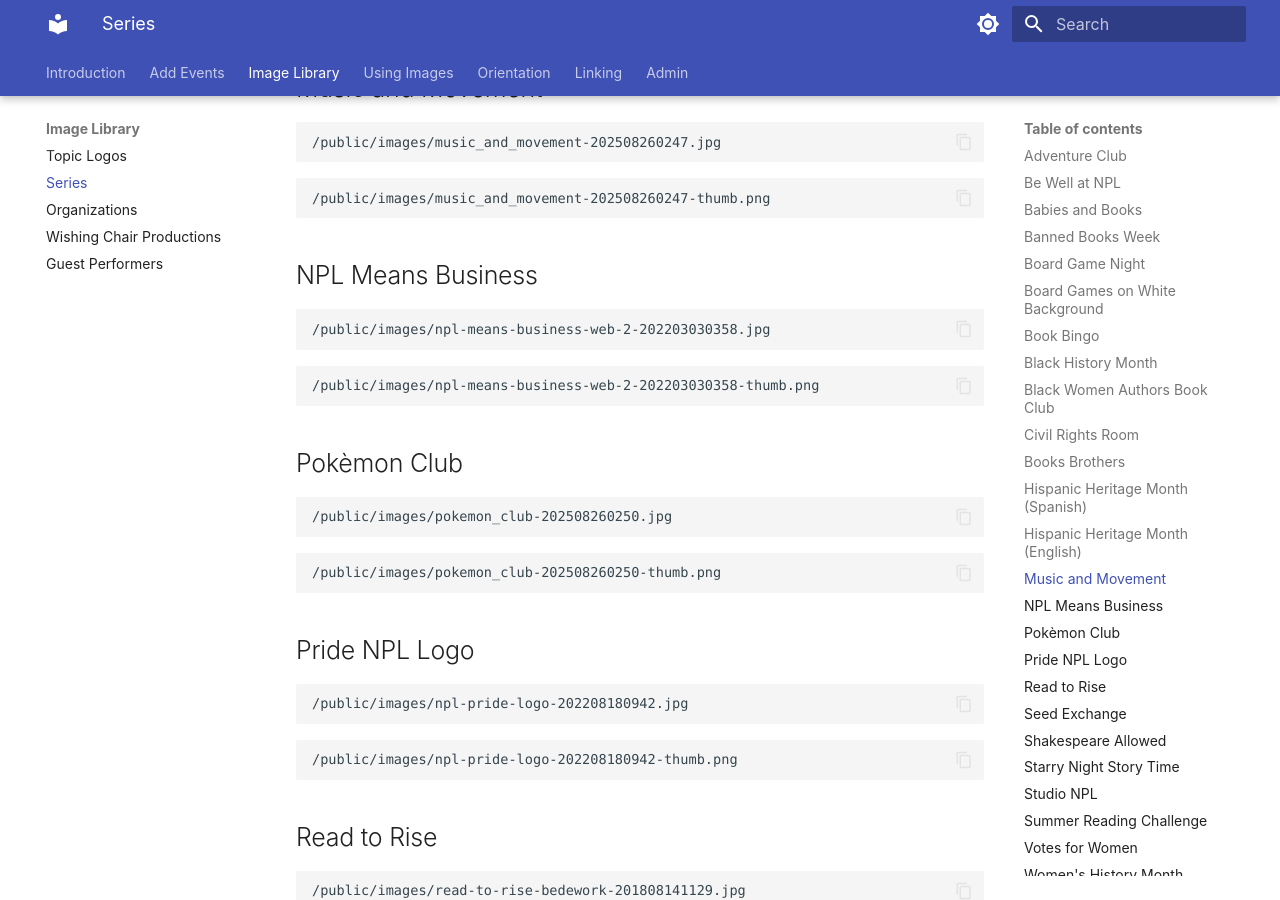
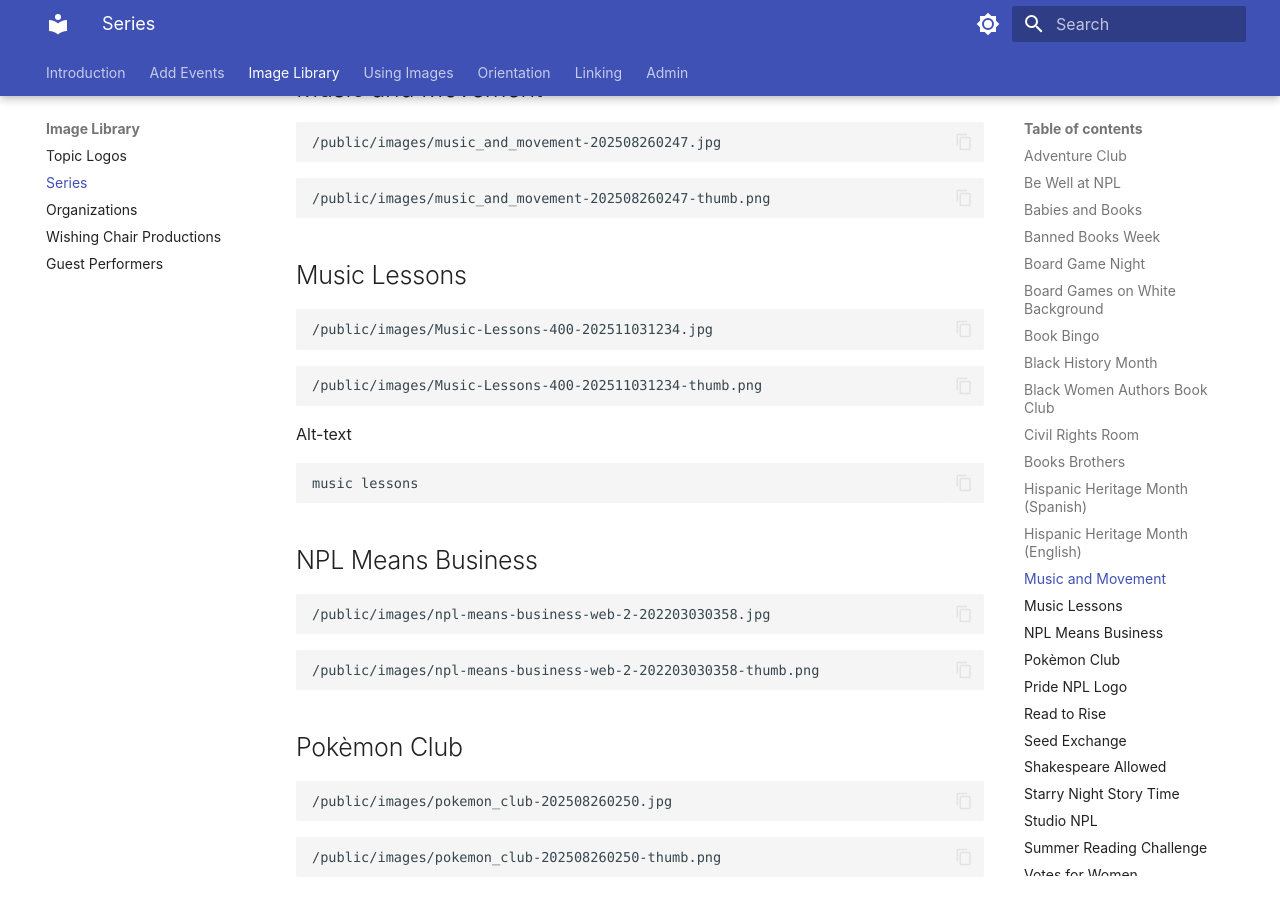
Before and after one commit to Nashville-Public-Library/bedework-docs, an MkDocs documentation site: the page built from docs/image-library/series-logos.md, in a window 1280 px wide and 900 px high, scrolled down 2629 px. Built offline with MkDocs 1.6.1 and Material for MkDocs 9.7.7, drawn with Linux system fonts in a browser that asks for light colours.

Commit message:
add music lessons pic to image library

````diff
--- a/docs/image-library/series-logos.md
+++ b/docs/image-library/series-logos.md
@@ -145,6 +145,22 @@ title: Series
 /public/images/music_and_movement-202508260247-thumb.png
 ```
 
+## Music Lessons
+
+```text
+/public/images/Music-Lessons-400-202511031234.jpg
+```
+
+```text
+/public/images/Music-Lessons-400-202511031234-thumb.png
+```
+
+Alt-text
+
+```
+music lessons
+```
+
 ## NPL Means Business
 
 ```
````
